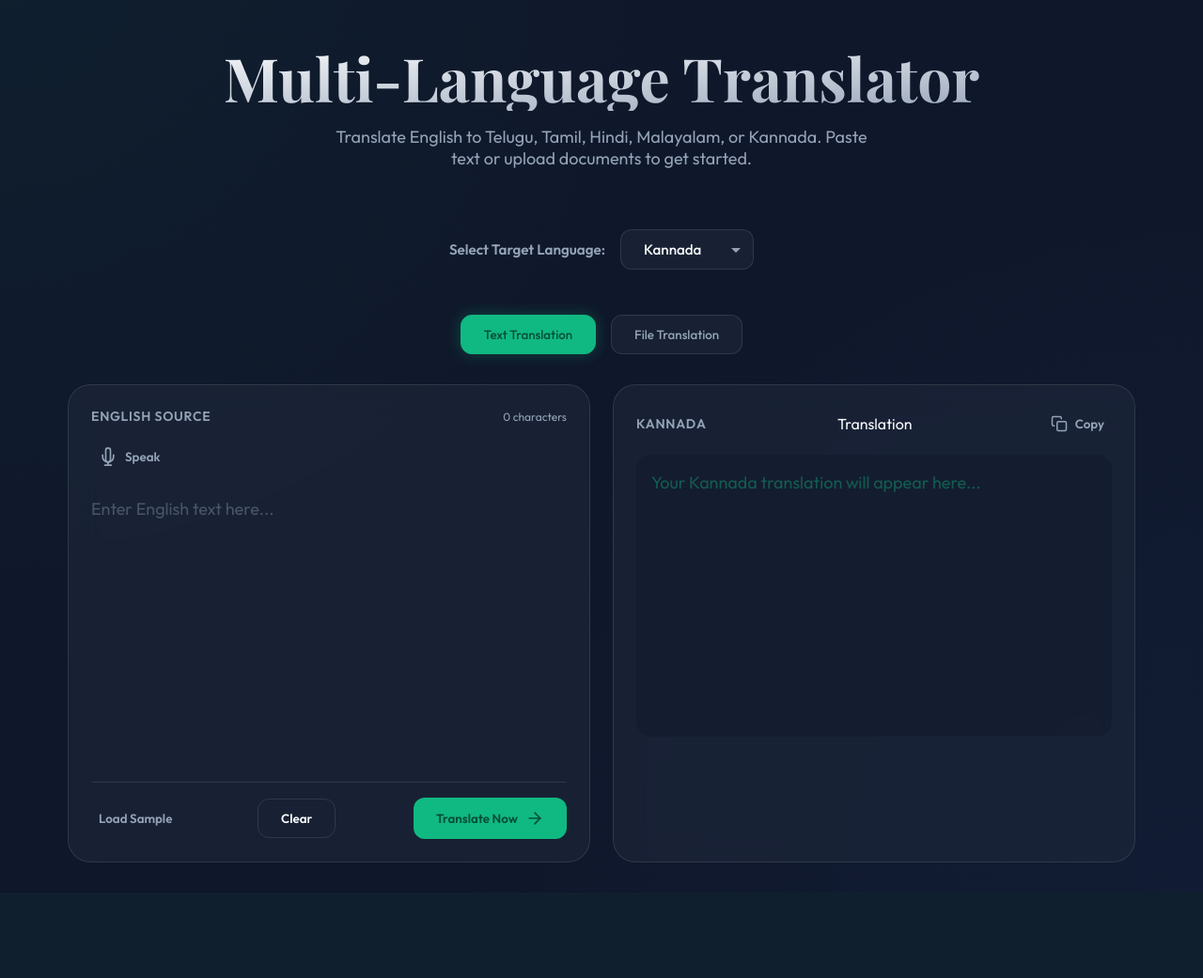
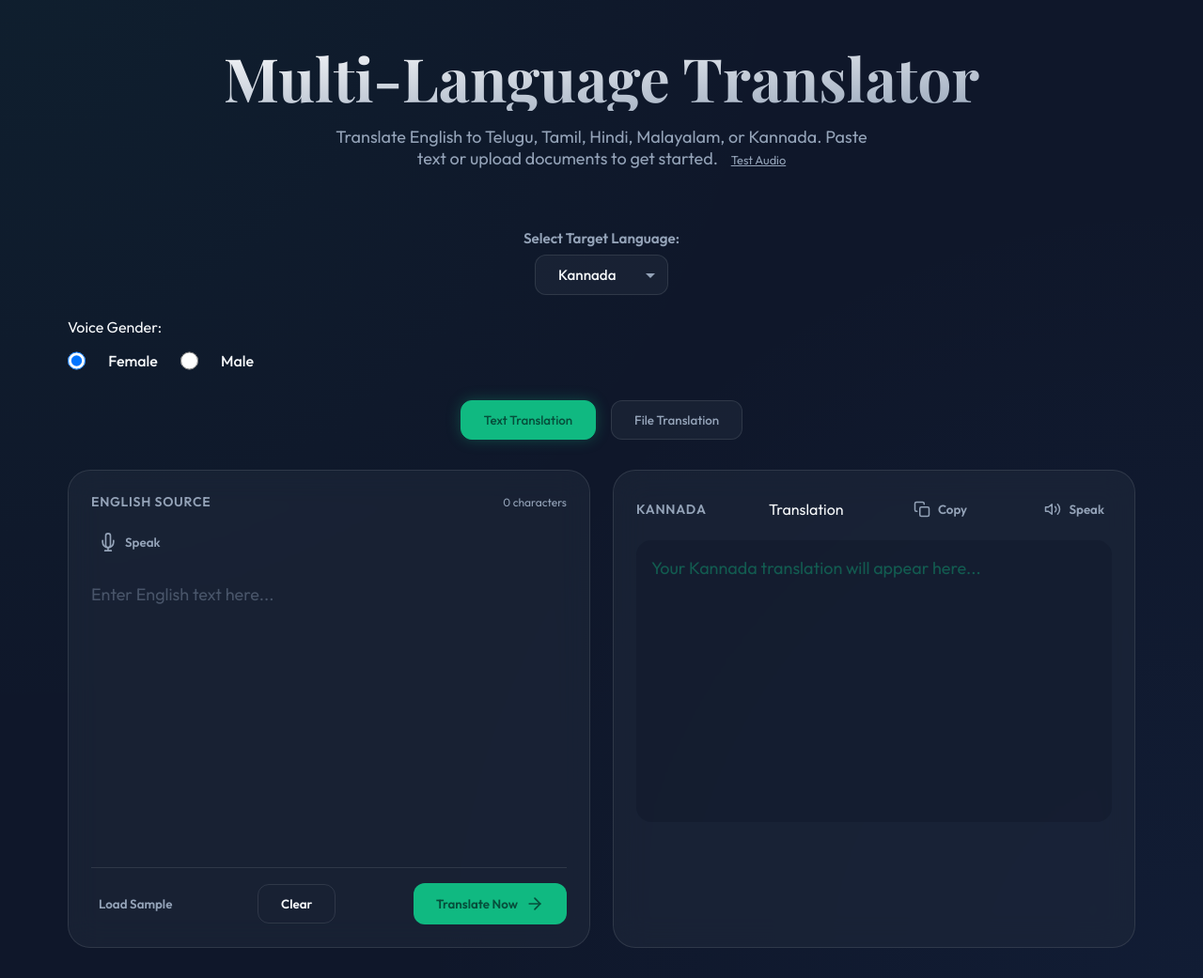
Before and after one commit to Bhuvansai22/Translater, a Flask app: page / in a window 1280 px wide. Shown: the part 72-1113 px from the top of the page at 94% size. Before the commit the page ends 990 px from the top, so only its background shows below. Run offline with Flask 3, Linux system fonts and the light colour scheme; some web fonts are replaced.

Commit message:
add voice assistant

```diff
--- a/main.py
+++ b/main.py
@@ -4,6 +4,8 @@ from io import BytesIO
 import json
 
 from flask import Flask, render_template, request, send_file, jsonify
+import asyncio
+import edge_tts
 
 from translator import MultiLanguageTranslator
 
@@ -120,6 +122,50 @@ def translate_file():
     )
 
 
+@app.post("/speak")
+def speak():
+    """Generate speech for the given text and language."""
+    text = request.form.get("text", "").strip()
+    lang = request.form.get("lang", "kannada").lower()
+    gender = request.form.get("gender", "female").lower()
+
+    # Map to edge-tts voices
+    voice_map = {
+        'kannada': {'female': 'kn-IN-SapnaNeural', 'male': 'kn-IN-GaganNeural'},
+        'telugu': {'female': 'te-IN-ShrutiNeural', 'male': 'te-IN-MohanNeural'},
+        'tamil': {'female': 'ta-IN-PallaviNeural', 'male': 'ta-IN-ValluvarNeural'},
+        'hindi': {'female': 'hi-IN-SwaraNeural', 'male': 'hi-IN-MadhurNeural'},
+        'malayalam': {'female': 'ml-IN-SobhanaNeural', 'male': 'ml-IN-MidhunNeural'}
+    }
+
+    lang_voices = voice_map.get(lang, voice_map['hindi'])
+    voice = lang_voices.get(gender, lang_voices['female'])
+
+    if not text:
+        return jsonify({"success": False, "error": "No text provided"}), 400
+
+    try:
+        # Create an event loop to run the async edge-tts
+        loop = asyncio.new_event_loop()
+        asyncio.set_event_loop(loop)
+
+        async def generate_speech():
+            communicate = edge_tts.Communicate(text, voice)
+            data = b""
+            async for chunk in communicate.stream():
+                if chunk["type"] == "audio":
+                    data += chunk["data"]
+            return data
+
+        audio_data = loop.run_until_complete(generate_speech())
+        loop.close()
+
+        fp = BytesIO(audio_data)
+        return send_file(fp, mimetype="audio/mpeg")
+    except Exception as e:
+        return jsonify({"success": False, "error": str(e)}), 500
+
+
 def main():
     """Run the web app."""
 
--- a/static/style.css
+++ b/static/style.css
@@ -379,6 +379,48 @@ textarea::placeholder {
   animation: fadeIn 1s ease-out;
 }
 
+.language-selector, .voice-selector {
+    margin-bottom: 1.5rem;
+    display: flex;
+    flex-direction: column;
+    gap: 0.5rem;
+}
+
+.language-selector select {
+    padding: 0.75rem;
+    border-radius: 8px;
+    background: var(--bg-secondary);
+    color: var(--text-primary);
+    border: 1px solid var(--border-color);
+    font-size: 1rem;
+    cursor: pointer;
+    transition: all 0.3s ease;
+}
+
+.gender-toggle {
+    display: flex;
+    gap: 1.5rem;
+    padding: 0.5rem 0;
+}
+
+.gender-toggle div {
+    display: flex;
+    align-items: center;
+    gap: 0.5rem;
+}
+
+.gender-toggle input[type="radio"] {
+    accent-color: var(--primary);
+    width: 1.2rem;
+    height: 1.2rem;
+    cursor: pointer;
+}
+
+.gender-toggle label {
+    cursor: pointer;
+    font-weight: 500;
+}
+
 .language-selector label {
   font-weight: 600;
   color: var(--text-secondary);
--- a/templates/index.html
+++ b/templates/index.html
@@ -21,7 +21,8 @@
 
         <section class="hero">
             <h1>Multi-Language Translator</h1>
-            <p>Translate English to Telugu, Tamil, Hindi, Malayalam, or Kannada. Paste text or upload documents to get started.</p>
+            <p>Translate English to Telugu, Tamil, Hindi, Malayalam, or Kannada. Paste text or upload documents to get started.
+            <a href="#" onclick="testSpeech()" style="font-size: 0.8rem; color: var(--primary); text-decoration: underline; margin-left: 10px;">Test Audio</a></p>
         </section>
 
         <!-- Language Selection -->
@@ -34,6 +35,16 @@
                 <option value="hindi" {% if target_language == 'hindi' %}selected{% endif %}>Hindi</option>
                 <option value="malayalam" {% if target_language == 'malayalam' %}selected{% endif %}>Malayalam</option>
             </select>
+        </div>
+
+        <div class="voice-selector">
+            <label>Voice Gender:</label>
+            <div class="gender-toggle">
+                <input type="radio" id="female" name="voice_gender" value="female" checked>
+                <label for="female">Female</label>
+                <input type="radio" id="male" name="voice_gender" value="male">
+                <label for="male">Male</label>
+            </div>
         </div>
 
         <div class="tabs-container">
@@ -81,6 +92,10 @@
                         <svg width="18" height="18" viewBox="0 0 24 24" fill="none" stroke="currentColor" stroke-width="2" stroke-linecap="round" stroke-linejoin="round"><rect x="9" y="9" width="13" height="13" rx="2" ry="2"></rect><path d="M5 15H4a2 2 0 0 1-2-2V4a2 2 0 0 1 2-2h9a2 2 0 0 1 2 2v1"></path></svg>
                         Copy
                     </button>
+                    <button class="btn btn-ghost" id="speak-btn">
+                        <svg width="18" height="18" viewBox="0 0 24 24" fill="none" stroke="currentColor" stroke-width="2" stroke-linecap="round" stroke-linejoin="round"><path d="M11 5L6 9H2v6h4l5 4V5z"></path><path d="M19.07 4.93a10 10 0 0 1 0 14.14M15.54 8.46a5 5 0 0 1 0 7.07"></path></svg>
+                        Speak
+                    </button>
                 </div>
                 <div class="output-area" id="translation_output">
                     {% if translation_text %}
@@ -122,6 +137,14 @@
             'tamil': 'Tamil',
             'hindi': 'Hindi',
             'malayalam': 'Malayalam'
+        };
+
+        const languageTags = {
+            'kannada': 'kn-IN',
+            'telugu': 'te-IN',
+            'tamil': 'ta-IN',
+            'hindi': 'hi-IN',
+            'malayalam': 'ml-IN'
         };
 
         // Speech Recognition Setup
@@ -284,6 +307,93 @@
             }
         }
 
+        // Voice Pre-loading
+        let voices = [];
+        function loadVoices() {
+            voices = window.speechSynthesis.getVoices();
+            if (voices.length > 0) {
+                console.log('Voices loaded:', voices.length);
+            }
+        }
+
+        if ('speechSynthesis' in window) {
+            loadVoices();
+            if (window.speechSynthesis.onvoiceschanged !== undefined) {
+                window.speechSynthesis.onvoiceschanged = loadVoices;
+            }
+        }
+
+        async function speakResult() {
+            console.log('Speak button clicked');
+            const outputArea = document.getElementById('translation_output');
+
+            if (!outputArea) return;
+
+            const output = outputArea.innerText.trim();
+            if (output.includes('translation will appear here') || output === '') {
+                alert('Please translate some text first');
+                return;
+            }
+
+            const langCode = document.getElementById('target_language').value;
+            const gender = document.querySelector('input[name="voice_gender"]:checked').value;
+            const btn = document.getElementById('speak-btn');
+            const originalHTML = btn.innerHTML;
+
+            try {
+                btn.innerHTML = '<span style="color: #10b981;">● Loading Audio...</span>';
+
+                const formData = new FormData();
+                formData.append('text', output);
+                formData.append('lang', langCode);
+                formData.append('gender', gender);
+
+                const response = await fetch('/speak', {
+                    method: 'POST',
+                    body: formData
+                });
+
+                if (!response.ok) throw new Error('Failed to generate speech');
+
+                const blob = await response.blob();
+                const url = window.URL.createObjectURL(blob);
+                const audio = new Audio(url);
+
+                audio.onplay = () => {
+                    btn.innerHTML = '<span style="color: #10b981;">● Speaking...</span>';
+                };
+
+                audio.onended = () => {
+                    btn.innerHTML = originalHTML;
+                    window.URL.revokeObjectURL(url);
+                };
+
+                audio.onerror = () => {
+                    btn.innerHTML = originalHTML;
+                    alert('Error playing audio');
+                };
+
+                await audio.play();
+
+            } catch (err) {
+                console.error('Speech error:', err);
+                btn.innerHTML = originalHTML;
+                alert('Error: ' + err.message);
+            }
+        }
+
+        function testSpeech() {
+            if ('speechSynthesis' in window) {
+                window.speechSynthesis.cancel();
+                const u = new SpeechSynthesisUtterance("Speech synthesis is working.");
+                u.lang = "en-US";
+                window.speechSynthesis.speak(u);
+                alert("If you heard a voice, the system is working!");
+            } else {
+                alert("Speech API not found.");
+            }
+        }
+
         function loadSample() {
             const samples = [
                 'Hello, how are you today?',
@@ -299,7 +409,15 @@
 
         // Initialize language on page load
         window.addEventListener('load', function() {
+            console.log('Zen Translator Script Initialized');
             updateLanguageLabel();
+
+            // Add click listener to Speak button
+            const speakBtn = document.getElementById('speak-btn');
+            if (speakBtn) {
+                speakBtn.addEventListener('click', speakResult);
+                console.log('Speak button listener attached');
+            }
         });
     </script>
 </body>
```
